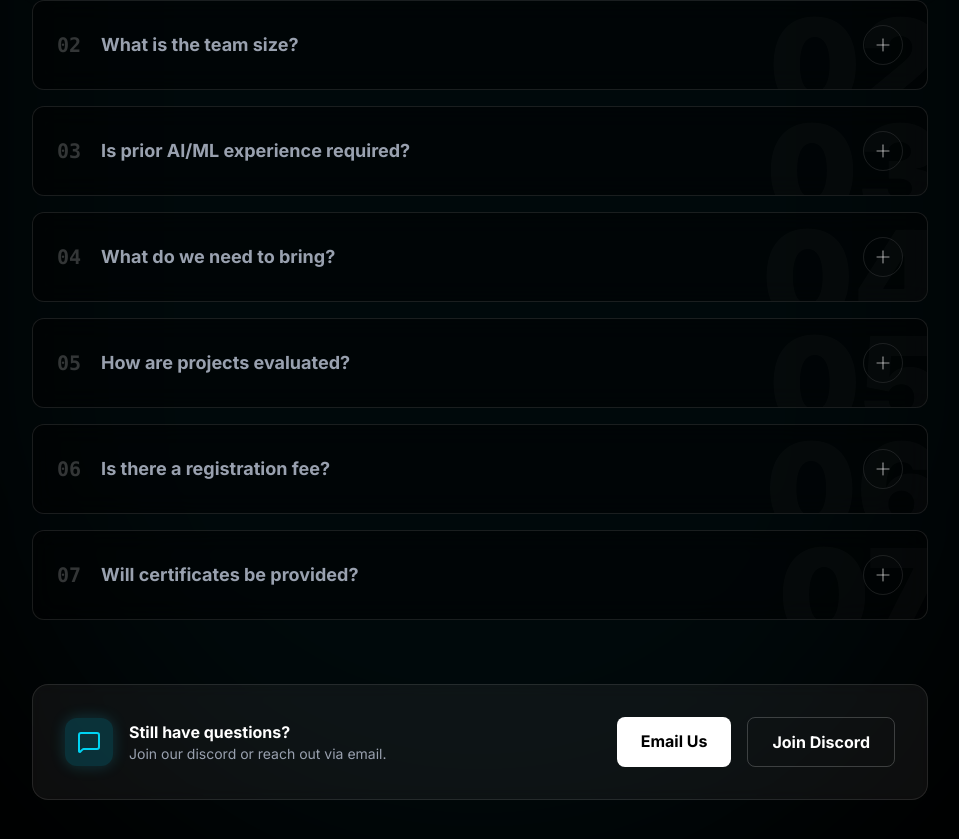
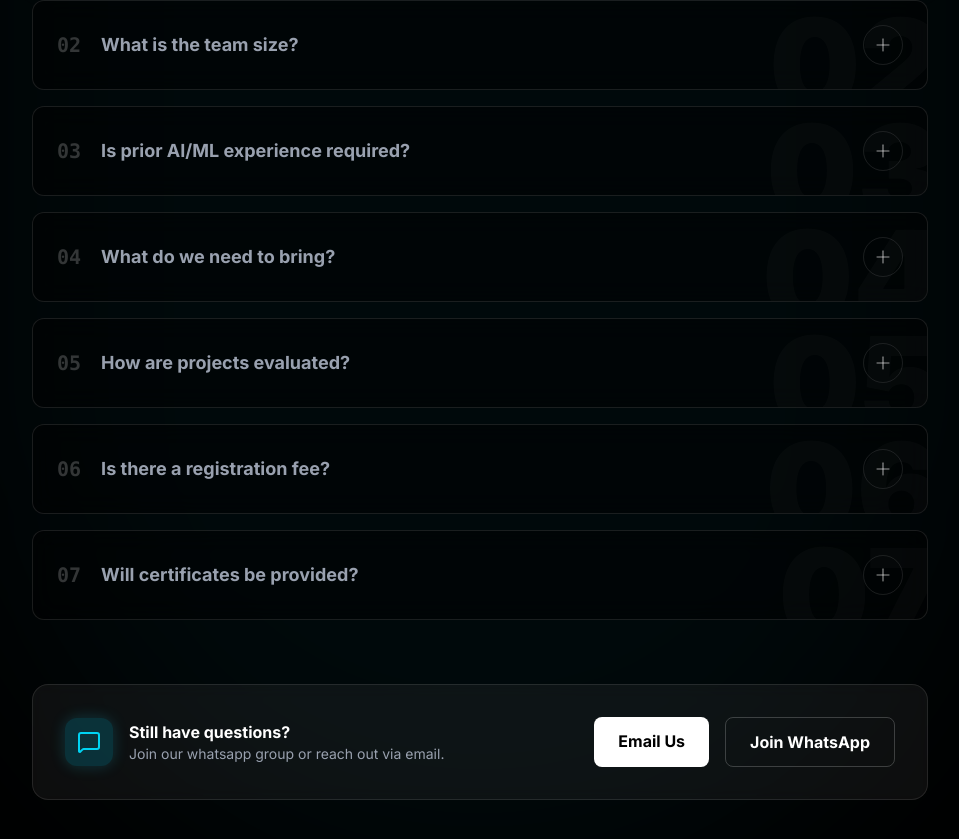
Before and after one commit to geeky-rish/agentic-ai-hackathon, a Next.js app: page / in a window 1280 px wide. Shown: the part 11141-11980 px from the top of the page, without its empty margins (160-1119 px from the left). Built offline with nearby package versions, Linux system fonts and the light colour scheme.

Commit message:
fix: replace discord link with wa link

```diff
--- a/src/components/FAQSection.tsx
+++ b/src/components/FAQSection.tsx
@@ -118,7 +118,7 @@ export default function FAQSection() {
             </div>
             <div>
               <h4 className="text-white font-bold">Still have questions?</h4>
-              <p className="text-gray-400 text-sm">Join our discord or reach out via email.</p>
+              <p className="text-gray-400 text-sm">Join our whatsapp group or reach out via email.</p>
             </div>
           </div>
           <div className="flex flex-wrap gap-4 mt-4 md:mt-0">
@@ -129,10 +129,12 @@ export default function FAQSection() {
               Email Us
             </a>
             <a
-              href="#"
+              href="https://chat.whatsapp.com/K1H6yVuvTVABzIGJvQiljo"
+              target="_blank"
+              rel="noopener noreferrer"
               className="px-6 py-3 bg-transparent border border-white/20 text-white font-bold rounded-lg hover:bg-white/10 transition-colors text-center flex-1 md:flex-none"
             >
-              Join Discord
+              Join WhatsApp
             </a>
           </div>
         </motion.div>
```
